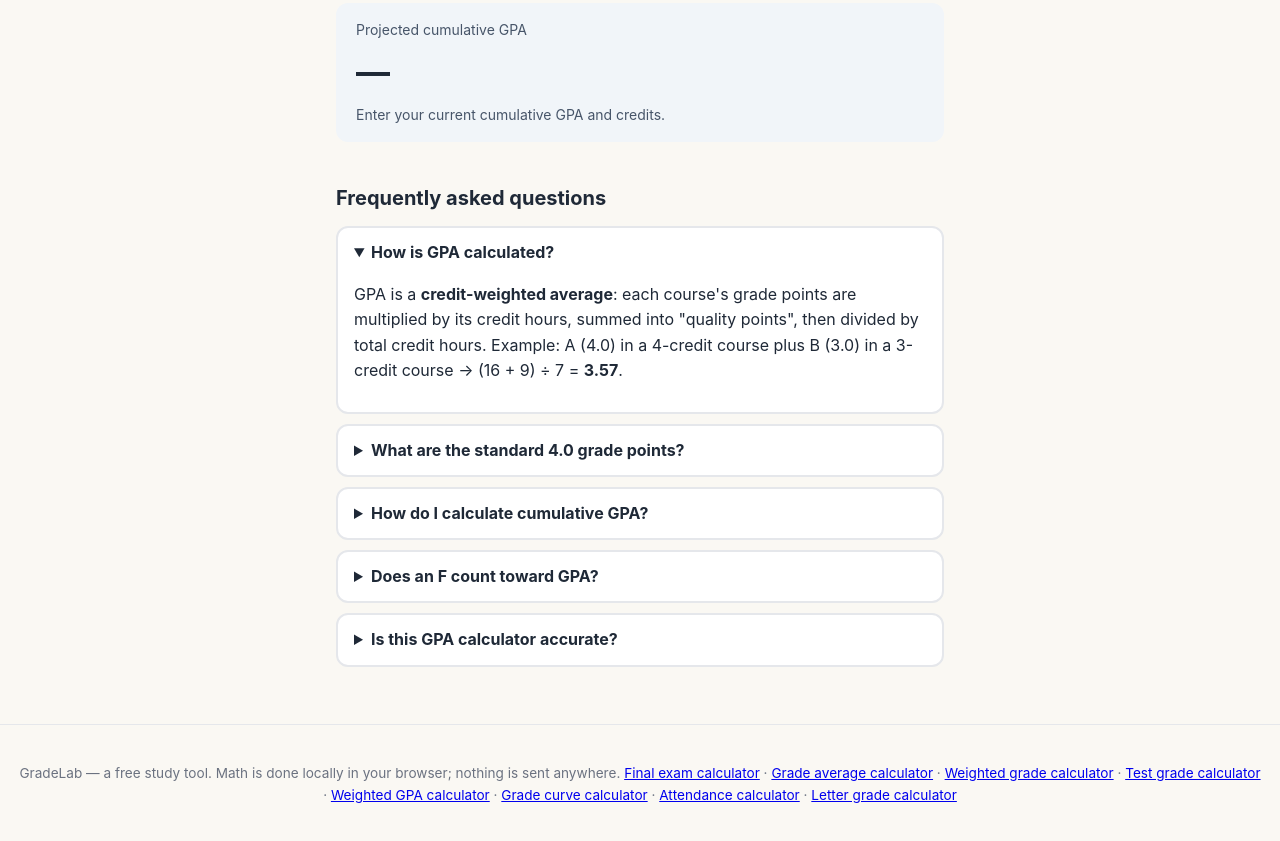
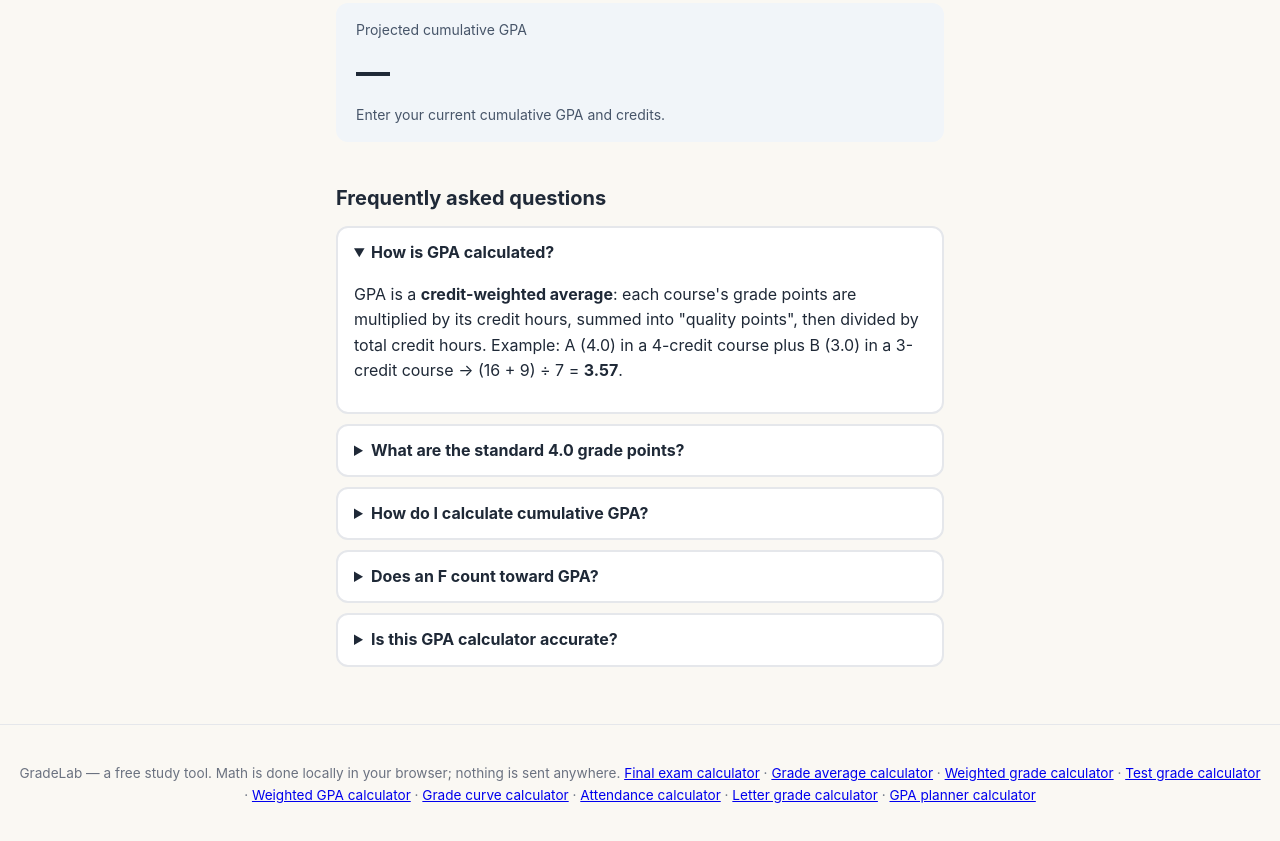
Before and after one commit to mimito-6/gradelab, a plain HTML site: page gpa-calculator/index.html in a window 1280 px wide. Shown: the part 1085-1926 px from the top of the page. Drawn offline with Linux system fonts and the light colour scheme.

Commit message:
deploy gpa-calculator/index.html

```diff
--- a/gpa-calculator/index.html
+++ b/gpa-calculator/index.html
@@ -87,6 +87,7 @@
     <a href="../grade-curve">Grade Curve Calculator</a>
     <a href="../attendance">Attendance Calculator</a>
     <a href="../letter-grade">Letter Grade Calculator</a>
+    <a href="../gpa-planner">GPA Planner Calculator</a>
   </nav>
 </header>
 
@@ -155,7 +156,7 @@
 </main>
 
 <footer class="site-footer">
-  <p>GradeLab — a free study tool. Math is done locally in your browser; nothing is sent anywhere. <a href="../">Final exam calculator</a> · <a href="../grade-average">Grade average calculator</a> · <a href="../weighted-grade">Weighted grade calculator</a> · <a href="../test-grade">Test grade calculator</a> · <a href="../weighted-gpa">Weighted GPA calculator</a> · <a href="../grade-curve">Grade curve calculator</a> · <a href="../attendance">Attendance calculator</a> · <a href="../letter-grade">Letter grade calculator</a></p>
+  <p>GradeLab — a free study tool. Math is done locally in your browser; nothing is sent anywhere. <a href="../">Final exam calculator</a> · <a href="../grade-average">Grade average calculator</a> · <a href="../weighted-grade">Weighted grade calculator</a> · <a href="../test-grade">Test grade calculator</a> · <a href="../weighted-gpa">Weighted GPA calculator</a> · <a href="../grade-curve">Grade curve calculator</a> · <a href="../attendance">Attendance calculator</a> · <a href="../letter-grade">Letter grade calculator</a> · <a href="../gpa-planner">GPA planner calculator</a></p>
 </footer>
 
 <script src="../gpa.js"></script>
```
